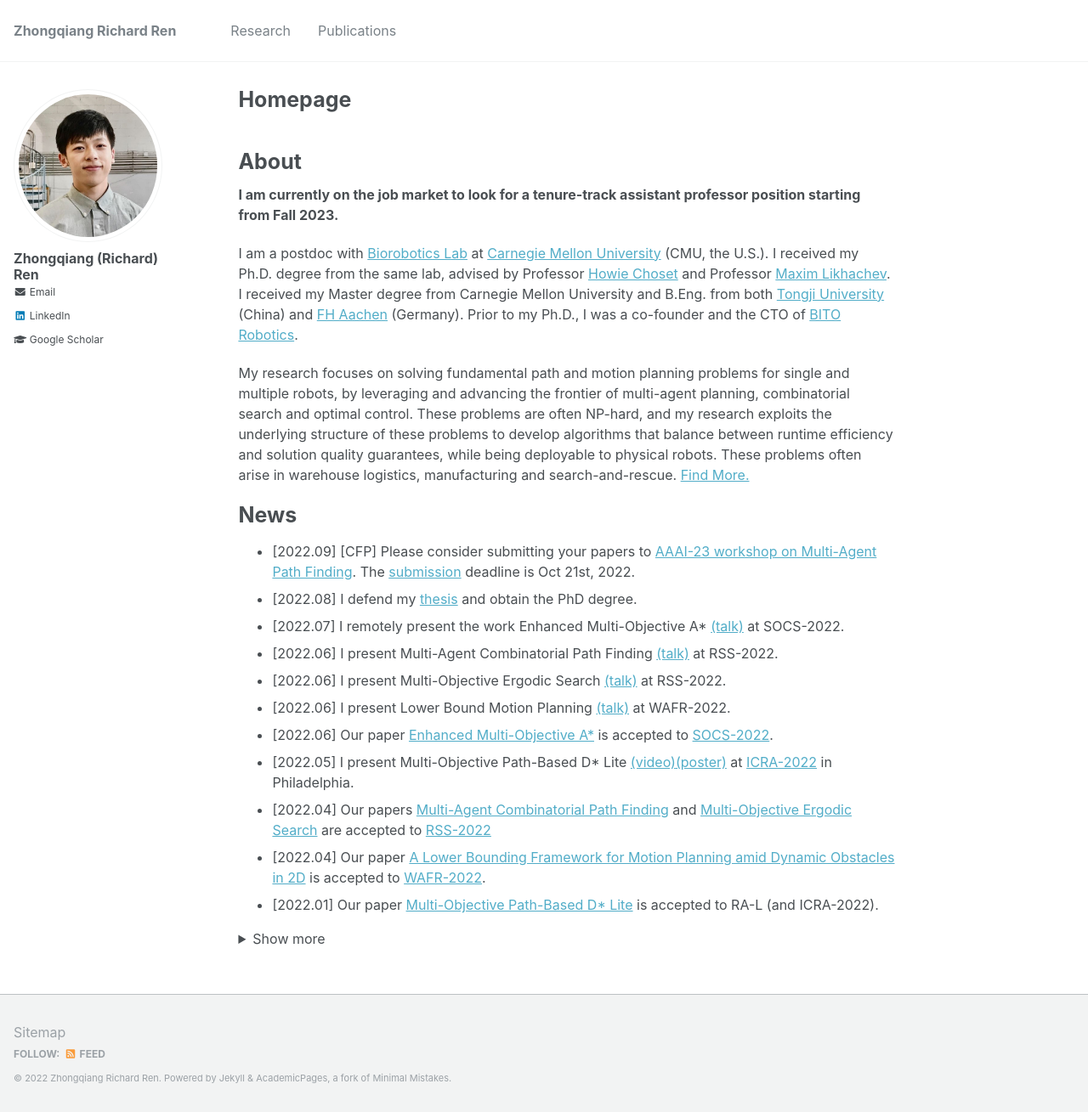
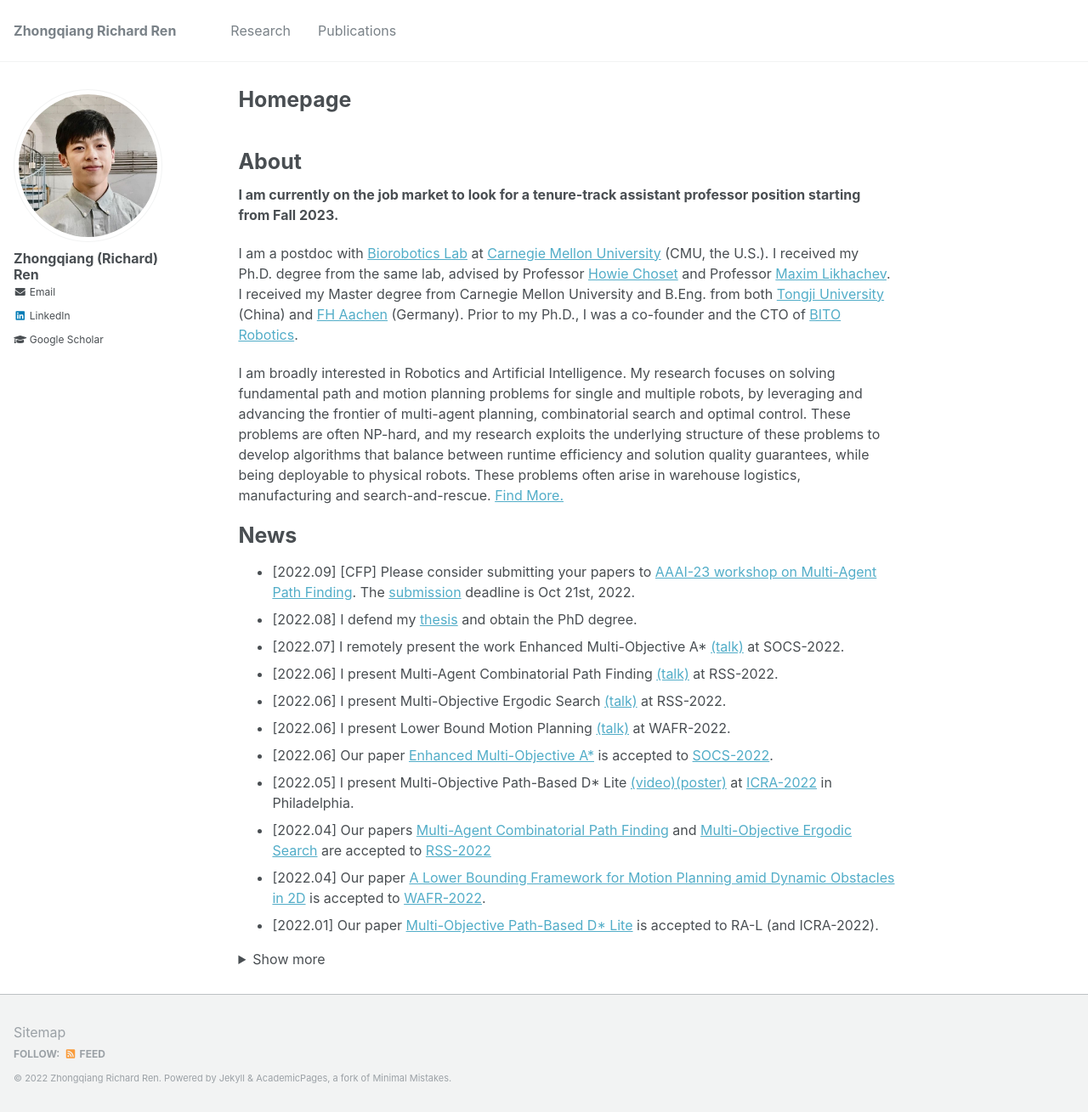
Before and after one commit to wonderren/wonderren.github.io, a Jekyll site: the page built from _pages/about.md, in a window 1280 px wide and 1309 px high. Shown: the whole window at 85% size. Built offline with Jekyll 4.4.1, drawn with Linux system fonts in a browser that asks for light colours.

Commit message:
small change

```diff
--- a/_pages/about.md
+++ b/_pages/about.md
@@ -29,7 +29,7 @@ I received my Ph.D. degree from the same lab, advised by Professor [Howie Choset
 I received my Master degree from Carnegie Mellon University and B.Eng. from both [Tongji University](https://www.tongji.edu.cn/) (China) and [FH Aachen](https://www.fh-aachen.de/en/) (Germany).
 Prior to my Ph.D., I was a co-founder and the CTO of [BITO Robotics](https://bitorobotics.com/en/).
 
-My research focuses on solving fundamental path and motion planning problems for single and multiple robots, by leveraging and advancing the frontier of multi-agent planning, combinatorial search and optimal control. These problems are often NP-hard, and my research exploits the underlying structure of these problems to develop algorithms that balance between runtime efficiency and solution quality guarantees, while being deployable to physical robots. These problems often arise in warehouse logistics, manufacturing and search-and-rescue. [Find More.](https://wonderren.github.io/research)
+I am broadly interested in Robotics and Artificial Intelligence. My research focuses on solving fundamental path and motion planning problems for single and multiple robots, by leveraging and advancing the frontier of multi-agent planning, combinatorial search and optimal control. These problems are often NP-hard, and my research exploits the underlying structure of these problems to develop algorithms that balance between runtime efficiency and solution quality guarantees, while being deployable to physical robots. These problems often arise in warehouse logistics, manufacturing and search-and-rescue. [Find More.](https://wonderren.github.io/research)
 
 News
 ======
```
Also changed, not shown: _pages/research.md (+1 -1 lines).
